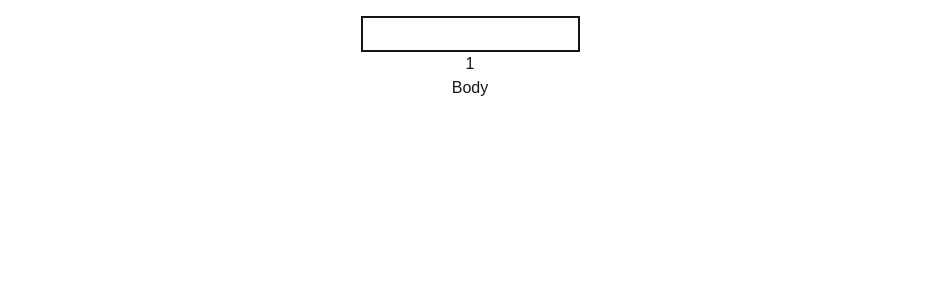
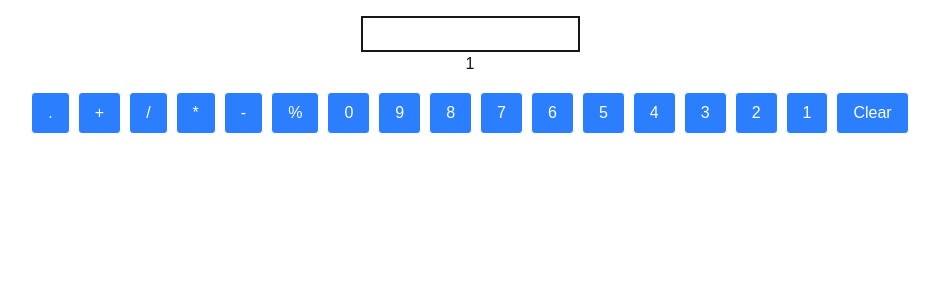
Before and after one commit to yunis310/Calculator, a Next.js app: page / in a window 1280 px wide. Shown: the top 300 px of the page, without its empty margins (170-1109 px from the left). Built offline with nearby package versions, Linux system fonts and the light colour scheme.

Commit message:
add Buttons

```diff
--- a/app/page.tsx
+++ b/app/page.tsx
@@ -1,5 +1,5 @@
 'use client';
-import Body from '@/components/Body';
+import Buttons from '@/components/Buttons';
 import Input from '@/components/Input';
 import Result from '@/components/Result';
 import calculate from '@/utilities/calculate';
@@ -20,11 +20,28 @@ export default function Home() {
         setResult(calculate(inputValue));
     }, [inputValue]);
 
+    const handleClick = (value: string) => {
+        const operators = ['+', '-', '*', '/', '%', '.'];
+
+        // Get last character from current input
+        const lastChar = inputValue.slice(-1);
+
+        if (operators.includes(value)) {
+            // If last character is also an operator, replace it with the new one
+            if (operators.includes(lastChar)) {
+                setInputValue((prev) => prev.slice(0, -1) + value);
+                return;
+            }
+        }
+
+        setInputValue((prev) => prev + value);
+    };
+
     return (
         <div className="flex flex-col items-center p-4 ">
             <Input value={inputValue} onChange={setInputValue} />
             <Result result={result} />
-            <Body />
+            <Buttons handleClick={handleClick} handleClear={handleClear} />
         </div>
     );
 }
--- a/components/ButtonItem.tsx
+++ b/components/ButtonItem.tsx
@@ -1,14 +1,18 @@
 import React from 'react';
 
 interface Props {
-    id?: string;
+    label: string;
+    onClick: (value: string) => void;
 }
 
-const ButtonItem: React.FC<Props> = () => {
+const ButtonItem: React.FC<Props> = ({ label, onClick }) => {
     return (
-        <div>
-            <p>ButtonItem</p>
-        </div>
+        <button
+            onClick={() => onClick(label)}
+            className="px-4 py-2 border rounded bg-blue-500 text-white hover:bg-blue-600 transition"
+        >
+            {label}
+        </button>
     );
 };
 
--- a/components/Buttons.tsx
+++ b/components/Buttons.tsx
@@ -1,13 +1,39 @@
 import React from 'react';
+import ButtonItem from './ButtonItem';
 
 interface Props {
-    id?: string;
+    handleClick: (value: string) => void;
+    handleClear: (value: string) => void;
 }
 
-const Buttons: React.FC<Props> = () => {
+const Buttons: React.FC<Props> = ({ handleClick, handleClear }) => {
+    const buttons = [
+        '.',
+        '+',
+        '/',
+        '*',
+        '-',
+        '%',
+        '0',
+        '9',
+        '8',
+        '7',
+        '6',
+        '5',
+        '4',
+        '3',
+        '2',
+        '1',
+    ];
+
     return (
         <div>
-            <p>Buttons</p>
+            <div className="flex flex-wrap gap-2 justify-center my-4">
+                {buttons.map((char) => (
+                    <ButtonItem key={char} label={char} onClick={handleClick} />
+                ))}
+                <ButtonItem label="Clear" onClick={handleClear} />
+            </div>
         </div>
     );
 };
--- a/utilities/calculate.js
+++ b/utilities/calculate.js
@@ -1,4 +1,4 @@
-function calculate(str: string) {
+function calculate({ str: string }) {
     return Number(1);
 }
 
```
